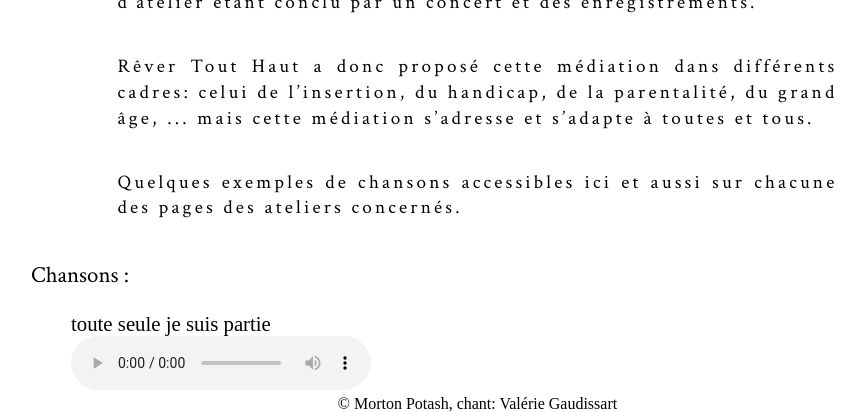
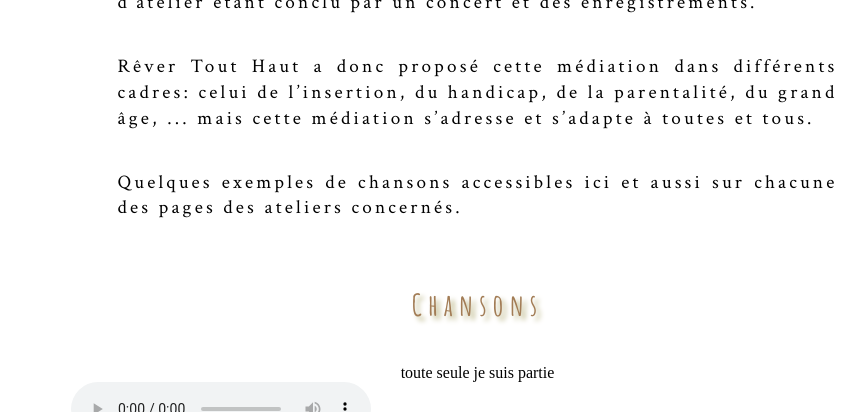
Before and after one commit to leshnik/revertouthaut, a Jekyll site: the page built from composition-de-chansons.md, in a window 1280 px wide and 900 px high, scrolled down 1079 px, cut to the strip 0-412 px from the top of the window. Shown: the whole strip, without its empty margins (139-1004 px from the left). Built offline with Jekyll 4.4.1, drawn with Linux system fonts in a browser that asks for light colours.

Commit message:
add main and h2, only one song

```diff
--- a/composition-de-chansons.md
+++ b/composition-de-chansons.md
@@ -4,7 +4,7 @@ title: composition de chansons
 summary:
 ---
 <h1>composition de chansons</h1>
-
+<main>
 <p class="intro-text">Depuis ses débuts, Rêver Tout Haut propose une médiation originale et riche : la composition de chansons adaptée à tout public, encadrée par les compositeurs Morton Potash, Florian Girard, la chanteuse et compositrice Sidonie Dubosc et par la parolière et chanteuse Valérie Gaudissart.</p>
 
 <p class="intro-text">Une chanson, c’est comme une lettre envoyée à soi-même, à sa part enfantine, à sa part d’angoisses, à ses proches, à ses disparus, aux gens qui nous manquent, aux gens qui nous jugent sans nous comprendre. C’est  une façon de dire des choses secrètes sans que cela fasse violence, c’est une façon de parler de soi et de trouver un écho à sa propre histoire chez les autres, d’être en contact avec ces autres, d’être reconnu par eux. C’est une façon d’exprimer ses tourments, ses souvenirs, ses revendications, ses colères, ses pertes, ses désirs et ses fantasmes. C’est une façon de transformer et de transmettre en mélodies, en note, en rythme, ce que l’on ressent, ce que l’on attend, ce qui nous fait peur, nous empêche et nous bouleverse. </p>
@@ -15,10 +15,10 @@ summary:
 
 
 <p class="intro-text">Quelques exemples de chansons accessibles ici et aussi sur chacune des pages des ateliers concernés.</p>
-
-Chansons :
+</main>
+<h2>Chansons</h2>
 <figure>
-    <figcaption>toute seule je suis partie</figcaption>
+    <figcaption class="figCapCenter">toute seule je suis partie</figcaption>
     <audio
         controls
         src="/media/toute-seule-je-suis-partie.mp3">
```
